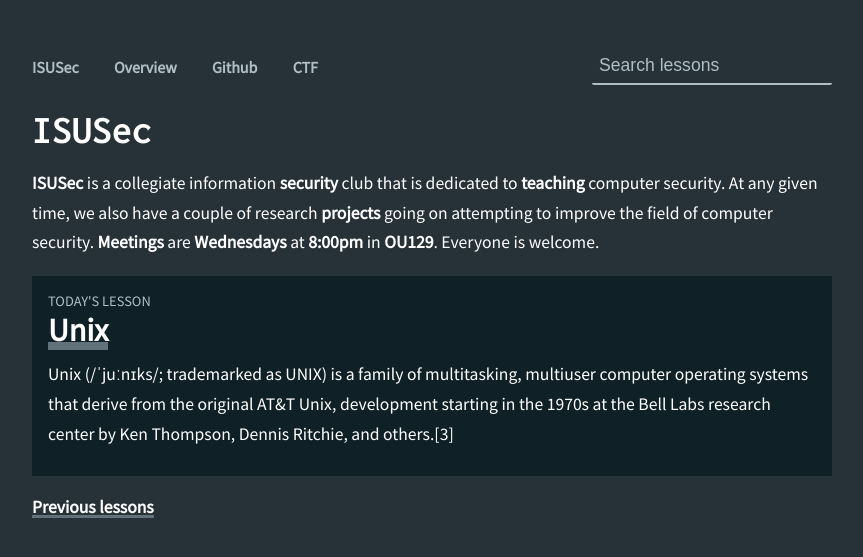
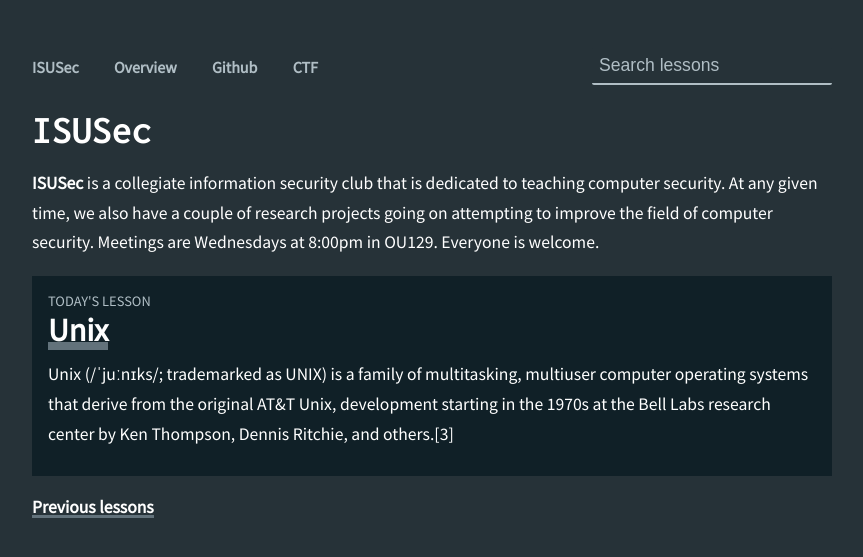
Before and after one commit to alxxmoy/isusecSiteBeta, a Jekyll site: the page built from index.md, in a window 1280 px wide. Shown: the top 557 px of the page, without its empty margins (208-1071 px from the left). Built offline with Jekyll 4.4.1, drawn with Linux system fonts in a browser that asks for light colours.

Commit message:
Too bold

```diff
--- a/index.md
+++ b/index.md
@@ -1,5 +1,4 @@
 ---
 layout: home
 ---
-
-**ISUSec** is a collegiate information **security** club that is dedicated to **teaching** computer security. At any given time, we also have a couple of research **projects** going on attempting to improve the field of computer security. **Meetings** are **Wednesdays** at **8:00pm** in **OU129**. Everyone is welcome.
+**ISUSec** is a collegiate information security club that is dedicated to teaching computer security. At any given time, we also have a couple of research projects going on attempting to improve the field of computer security. Meetings are Wednesdays at 8:00pm in OU129. Everyone is welcome.
```
